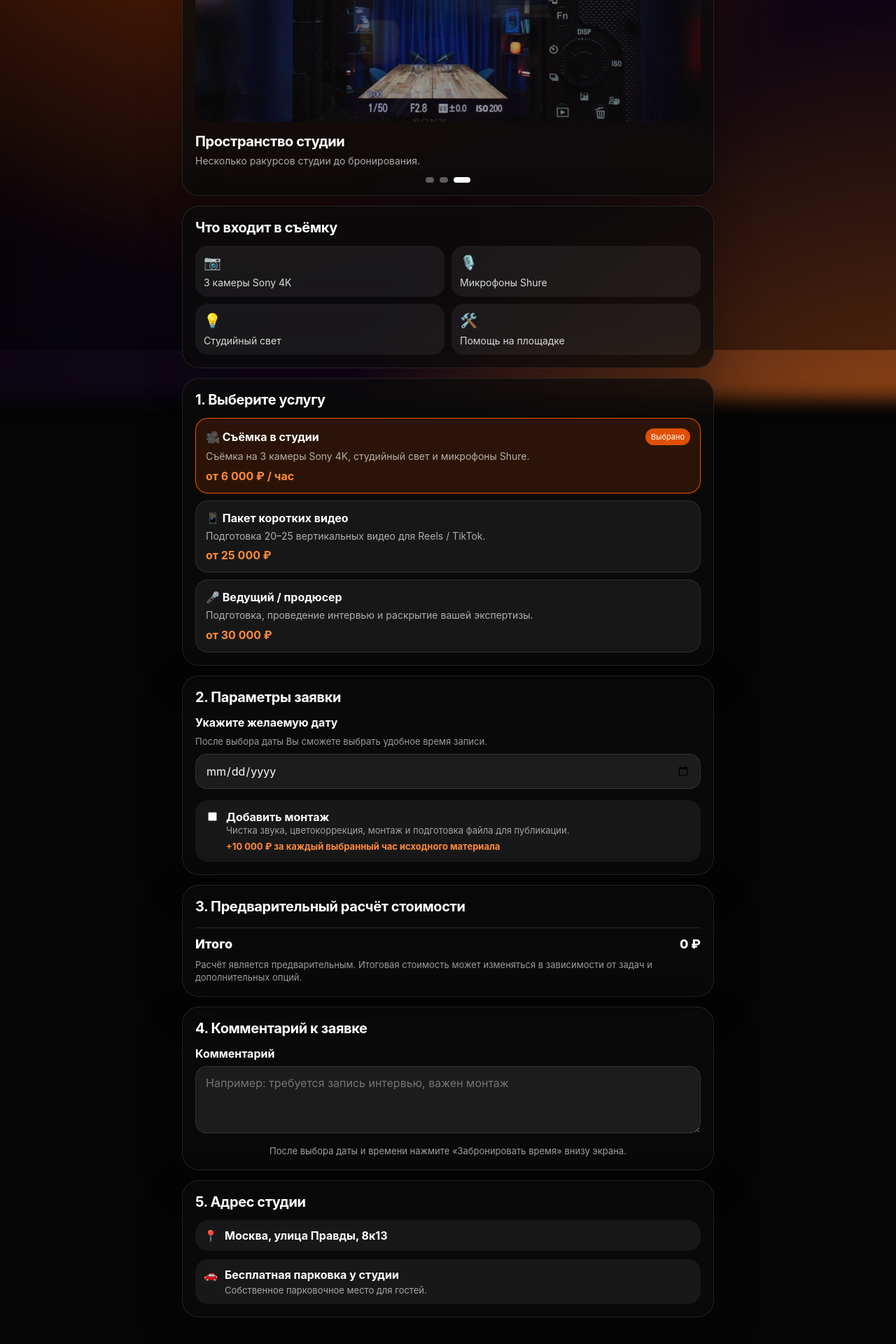
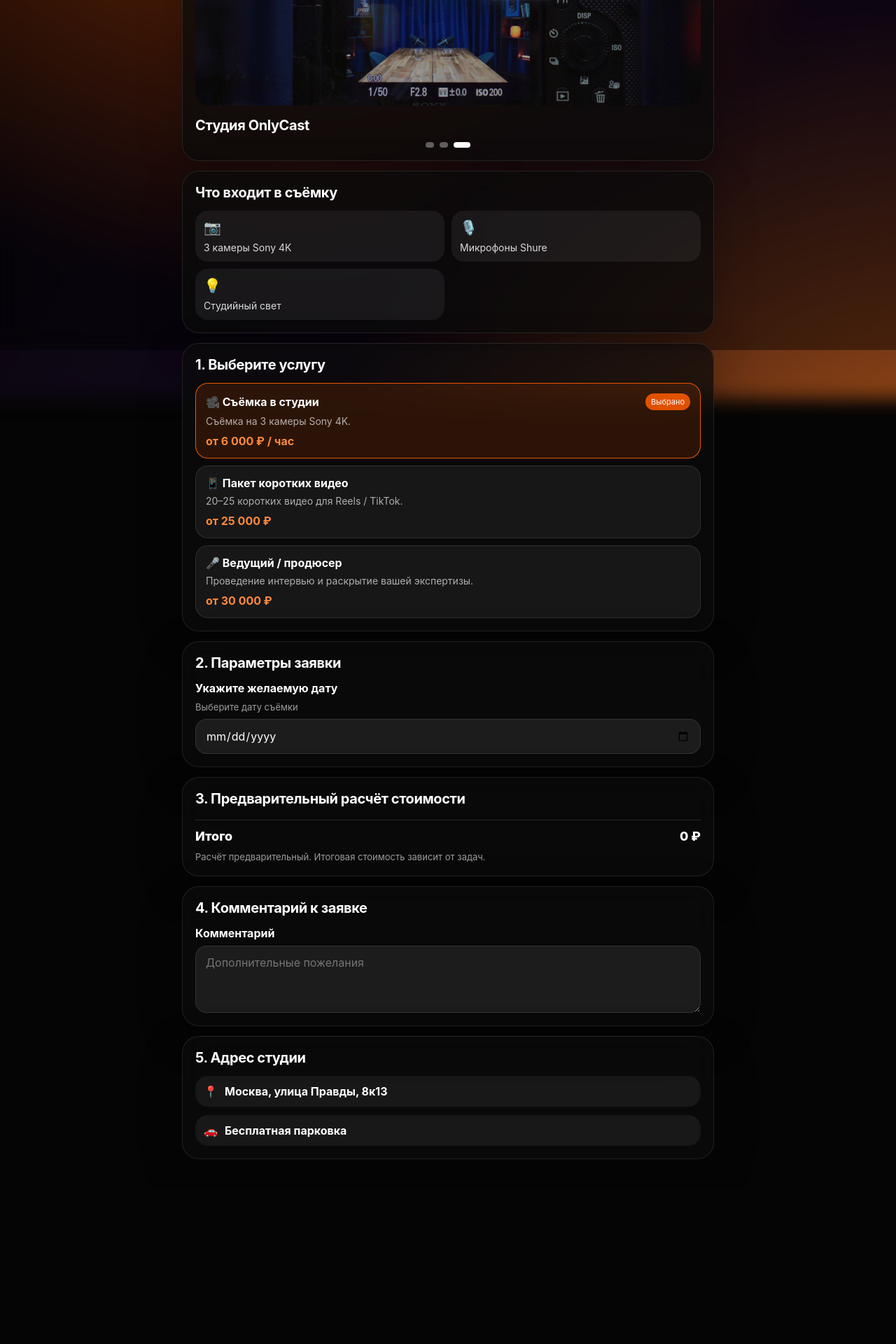
Before and after one commit to Stepiksog/-onlycast-miniap, a React (Vite) app: page / in a window 1280 px wide. Shown: the part 300-2220 px from the top of the page at 70% size. After the commit the page ends 1998 px from the top, so only its background shows below. Built offline with nearby package versions, Linux system fonts and the light colour scheme.

Commit message:
Update App.tsx

```diff
--- a/src/App.tsx
+++ b/src/App.tsx
@@ -38,25 +38,25 @@ const HOST_PACKAGE_PRICE = 30000
 const STUDIO_ADDRESS = 'Москва, улица Правды, 8к13'
 
 const STUDIO_IMAGES = [
-  '/studio/photo1.jpg?v=10',
-  '/studio/photo2.jpg?v=10',
-  '/studio/photo3.jpg?v=10',
+  '/studio/photo1.jpg?v=11',
+  '/studio/photo2.jpg?v=11',
+  '/studio/photo3.jpg?v=11',
 ]
 
 const SERVICE_META: Record<ServiceKey, { title: string; description: string; priceText: string }> = {
   studio: {
     title: '🎥 Съёмка в студии',
-    description: 'Съёмка на 3 камеры Sony 4K, студийный свет и микрофоны Shure.',
+    description: 'Съёмка на 3 камеры Sony 4K.',
     priceText: 'от 6 000 ₽ / час',
   },
   shorts: {
     title: '📱 Пакет коротких видео',
-    description: 'Подготовка 20–25 вертикальных видео для Reels / TikTok.',
+    description: '20–25 коротких видео для Reels / TikTok.',
     priceText: 'от 25 000 ₽',
   },
   host: {
     title: '🎤 Ведущий / продюсер',
-    description: 'Подготовка, проведение интервью и раскрытие вашей экспертизы.',
+    description: 'Проведение интервью и раскрытие вашей экспертизы.',
     priceText: 'от 30 000 ₽',
   },
 }
@@ -92,7 +92,8 @@ export default function App() {
 
   useEffect(() => {
     setSelectedSlots([])
-  }, [shootDate])
+    setNeedEditing(false)
+  }, [shootDate, service])
 
   useEffect(() => {
     const timer = window.setInterval(() => {
@@ -243,13 +244,11 @@ export default function App() {
             <div className="eyebrow">Telegram Mini App</div>
             <h1 className="title">OnlyCast</h1>
           </div>
+
           <div className="badge">Запись за 1 минуту</div>
         </div>
 
-        <p className="hero-text">
-          Выберите услугу, получите предварительную стоимость, выберите удобное время и
-          забронируйте запись в студии.
-        </p>
+        <p className="hero-text">Выберите формат съёмки и отправьте заявку в студию.</p>
       </div>
 
       <div className="stack">
@@ -266,8 +265,7 @@ export default function App() {
           </div>
 
           <div className="gallery-info">
-            <p className="gallery-info-title">Пространство студии</p>
-            <p className="gallery-info-text">Несколько ракурсов студии до бронирования.</p>
+            <p className="gallery-info-title">Студия OnlyCast</p>
           </div>
 
           <div className="dots">
@@ -300,11 +298,6 @@ export default function App() {
             <div className="feature">
               <div className="feature-icon">💡</div>
               <div className="feature-label">Студийный свет</div>
-            </div>
-
-            <div className="feature">
-              <div className="feature-icon">🛠️</div>
-              <div className="feature-label">Помощь на площадке</div>
             </div>
           </div>
         </div>
@@ -342,41 +335,21 @@ export default function App() {
 
           <div className="field">
             <label className="label">Укажите желаемую дату</label>
-            <div className="help">После выбора даты Вы сможете выбрать удобное время записи.</div>
+            <div className="help">Выберите дату съёмки</div>
 
             <input
               className="input"
               type="date"
               value={shootDate}
-              onChange={(e) => setShootDate(e.target.value)}
+              onChange={(event) => setShootDate(event.target.value)}
             />
           </div>
-
-          {service === 'studio' && (
-            <div className="checkbox-box" style={{ marginTop: 16 }}>
-              <div className="checkbox-row">
-                <input
-                  type="checkbox"
-                  checked={needEditing}
-                  onChange={(e) => setNeedEditing(e.target.checked)}
-                />
-
-                <div>
-                  <div className="label">Добавить монтаж</div>
-                  <div className="help">
-                    Чистка звука, цветокоррекция, монтаж и подготовка файла для публикации.
-                  </div>
-                  <div className="appeal">+10 000 ₽ за каждый выбранный час исходного материала</div>
-                </div>
-              </div>
-            </div>
-          )}
 
           {shootDate && (
             <div style={{ marginTop: 16 }}>
               <div className="label">Выберите удобные часы записи</div>
               <div className="help" style={{ marginTop: 6 }}>
-                График работы студии: с 10:00 до 22:00. Можно выбрать один или несколько часов.
+                Выберите время записи
               </div>
 
               <div className="slot-grid" style={{ marginTop: 12 }}>
@@ -404,6 +377,37 @@ export default function App() {
               )}
             </div>
           )}
+
+          {service === 'studio' && selectedSlots.length > 0 && (
+            <div
+              className={`checkbox-box ${needEditing ? 'active' : ''}`}
+              style={{ marginTop: 16 }}
+              onClick={() => setNeedEditing((prev) => !prev)}
+            >
+              <div className="checkbox-row">
+                <input
+                  type="checkbox"
+                  checked={needEditing}
+                  onChange={(event) => setNeedEditing(event.target.checked)}
+                  onClick={(event) => event.stopPropagation()}
+                />
+
+                <div>
+                  <div className="label">Подготовка выпуска под публикацию</div>
+
+                  <div className="help-list">
+                    <div>• Обрезка выпуска</div>
+                    <div>• Монтаж по таймкодам</div>
+                    <div>• Переключение между 3 камерами</div>
+                    <div>• Сведение аудио и видео</div>
+                    <div>• Обложка выпуска</div>
+                  </div>
+
+                  <div className="appeal">+10 000 ₽ за 1 час готового видео</div>
+                </div>
+              </div>
+            </div>
+          )}
         </div>
 
         <div className="card">
@@ -411,7 +415,7 @@ export default function App() {
 
           <div className="estimate-list">
             <EstimateRow label="Съёмка в студии" value={estimate.base} />
-            <EstimateRow label="Монтаж" value={estimate.editing} />
+            <EstimateRow label="Подготовка выпуска" value={estimate.editing} />
             <EstimateRow label="Пакет коротких видео" value={estimate.shorts} />
             <EstimateRow label="Ведущий / продюсер" value={estimate.host} />
 
@@ -421,7 +425,7 @@ export default function App() {
             </div>
 
             <div className="help">
-              Расчёт является предварительным. Итоговая стоимость может изменяться в зависимости от задач и дополнительных опций.
+              Расчёт предварительный. Итоговая стоимость зависит от задач.
             </div>
           </div>
         </div>
@@ -434,15 +438,9 @@ export default function App() {
             <textarea
               className="textarea"
               value={comment}
-              onChange={(e) => setComment(e.target.value)}
-              placeholder="Например: требуется запись интервью, важен монтаж"
+              onChange={(event) => setComment(event.target.value)}
+              placeholder="Дополнительные пожелания"
             />
-          </div>
-
-          <div style={{ marginTop: 16 }}>
-            <div className="center-note">
-              После выбора даты и времени нажмите «Забронировать время» внизу экрана.
-            </div>
           </div>
         </div>
 
@@ -459,8 +457,7 @@ export default function App() {
           <div className="address-box" style={{ marginTop: 12 }}>
             <div>🚗</div>
             <div>
-              <p className="address-title">Бесплатная парковка у студии</p>
-              <p className="address-text">Собственное парковочное место для гостей.</p>
+              <p className="address-title">Бесплатная парковка</p>
             </div>
           </div>
         </div>
```
